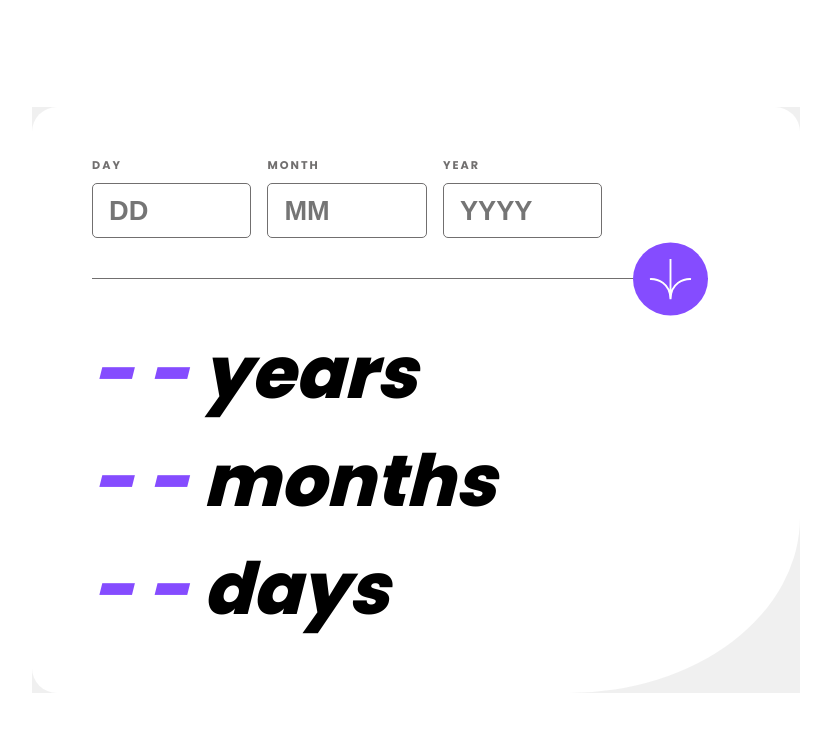
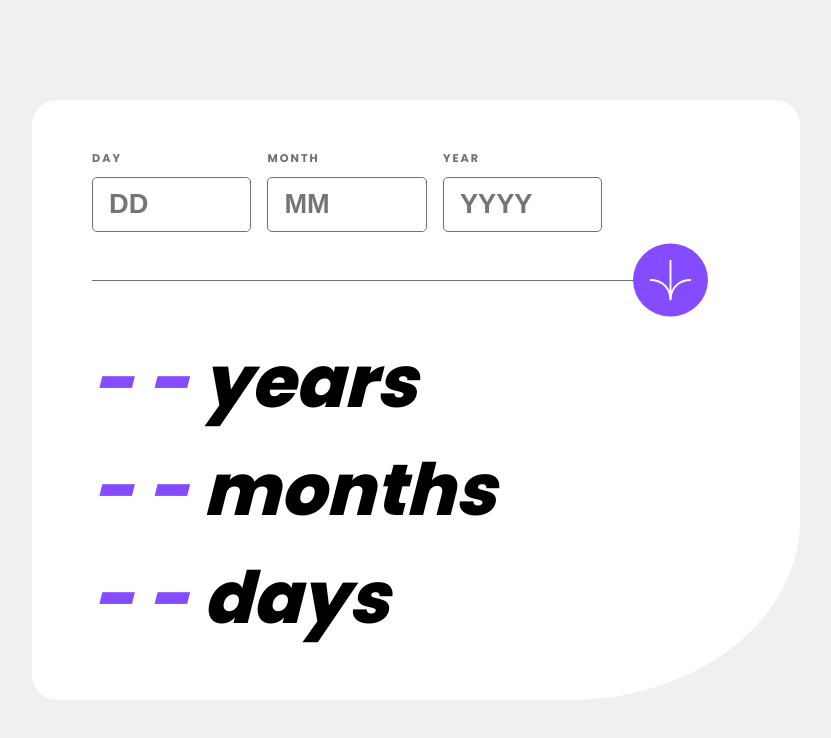
Before and after one commit to carniel-carl/age-calculator, a React (Create React App) app: page / in a window 1280 px wide. Shown: the top 738 px of the page, without its empty margins (224-1055 px from the left). Built offline with nearby package versions, Linux system fonts and the light colour scheme.

Commit message:
adjust size

```diff
--- a/src/App.css
+++ b/src/App.css
@@ -22,5 +22,8 @@
 }
 
 .App {
+  height: 100vh;
+  display: grid;
+  place-content: center;
   background-color: var(--BG-OFF-WHITE);
 }
--- a/src/component/Input/Input.css
+++ b/src/component/Input/Input.css
@@ -65,7 +65,7 @@ input::placeholder {
   width: 95%;
   height: 0.7px;
   background-color: var(--SMOKEY-GREY);
-  margin-block: 2.5rem;
+  margin-block: 3rem;
 }
 
 .error {
--- a/src/index.css
+++ b/src/index.css
@@ -1,9 +1,5 @@
 body {
   margin: 0;
-  min-height: 100vh;
-  min-height: 100vh;
-  display: grid;
-  place-content: center;
   font-family: "Poppins", sans-serif;
   -webkit-font-smoothing: antialiased;
   -moz-osx-font-smoothing: grayscale;
```
